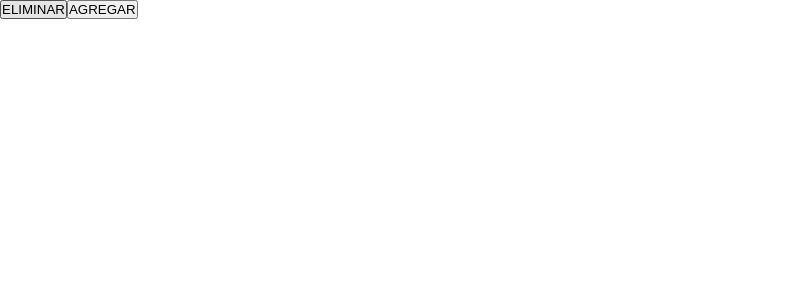
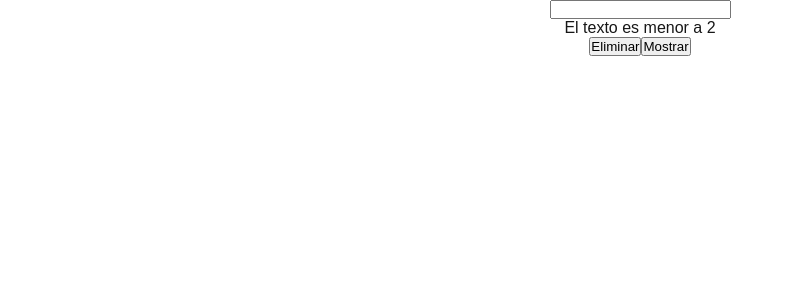
Before and after one commit to Hikarisaotom2/Q22025_UX, a Next.js app in the folder Semana4/ux-q2-2025/: page / in a window 1280 px wide. Shown: the top 300 px of the page, without its empty margins (0-794 px from the left). Built offline with nearby package versions, Linux system fonts and the light colour scheme.

Commit message:
Clase 20 de mayo: hooks y render condicional

```diff
--- a/Semana4/ux-q2-2025/src/components/atoms/boton.tsx
+++ b/Semana4/ux-q2-2025/src/components/atoms/boton.tsx
@@ -3,7 +3,12 @@ import React from "react";
 interface botonProps {
     texto:string;
     color:string;
+    estilo?:boolean;
+    // sorpresaMultiple: string | number;  podemos tener que una variable sea de mas de un tipo de dato
+    // sorpresaOpcional?: string; el atributo puede venir o no
+    // sorpresaSorpresa:any; forzar que el atributo reciba cualquier tipo de dato, se comporta similar a JS
 }
+                     // deconstrucción
 const BotonAtomico = ({texto,color}:botonProps) =>{
 
     return <button> {texto}</button>;
--- /dev/null
+++ b/Semana4/ux-q2-2025/src/components/molecules/moleculaBotones.tsx
@@ -0,0 +1,13 @@
+
+import React from "react";
+import BotonAtomico from "../atoms/boton";
+
+const MoleculaBotones = ()=> {
+    return <div>
+        <BotonAtomico  texto="Eliminar" color ="Rojo" />
+        <BotonAtomico  texto="Mostrar" color ="Azul" />
+
+    </div>
+};
+
+export default MoleculaBotones;
--- a/Semana4/ux-q2-2025/src/pages/index.tsx
+++ b/Semana4/ux-q2-2025/src/pages/index.tsx
@@ -1,23 +1,30 @@
-import Head from "next/head";
-import Image from "next/image";
-import styles from "@/styles/Home.module.css";
-import BotonAtomico from "@/components/atoms/boton";
-
+import MoleculaBotones from "@/components/molecules/moleculaBotones";
+import { useState } from "react";
 
 /*
   Componenete funcional.
   Functional componenet
 */
 export default function Home() {
-  let variable1 = "HO";
-  // condicion ? resultado verdadero : resultado falso
+
+  //useState: crear variables (estado), actualizarlo y a hacer que react reaccion a esto
+  // const [/*nombre de la variable, nombre de la funcion para actualizar la variable*/] = useState(/*valor inicial de la variable*/);
+  const [textoDinamico, setTextoDinamico] = useState("");
+  /*
+  PREGUNTA PENDIENTE!:
+  ingeniera, no seria mejor siempre hacer el método aparte por si lo queremos usar mas de una vez
+
+  */
   return (
-    <>
-    {BotonAtomico({
-      texto:"ELIMINAR ",
-      color:"Rojo",
-    })}
-    <BotonAtomico texto="AGREGAR" color="rojo"/>
-    </>
+    <center>
+    <h1>{textoDinamico}</h1>
+    <input type ="text"  onChange={
+      (event) => { setTextoDinamico(event.currentTarget.value)}
+    } />
+
+    {/* Render condicional */}
+    { textoDinamico.length <2 ? <p> El texto es menor a 2</p> : <p> El texto es mayor a dos</p>}
+    <MoleculaBotones />
+    </center>
   );
 }
```
